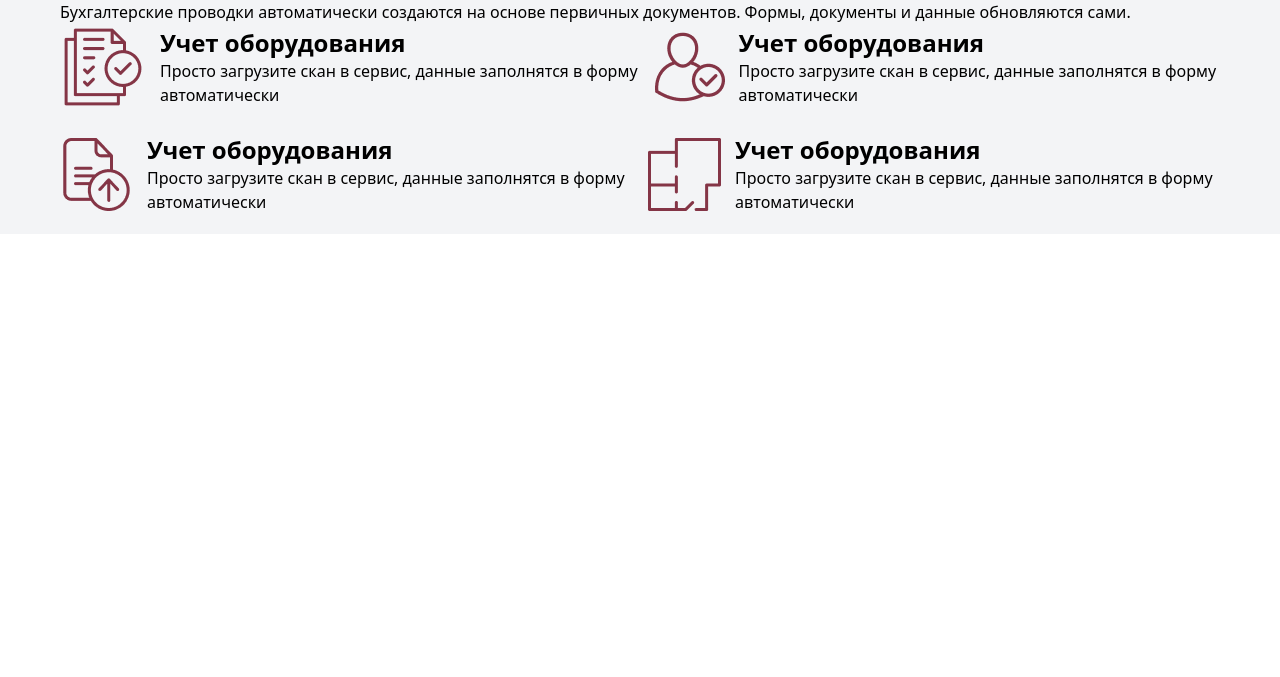
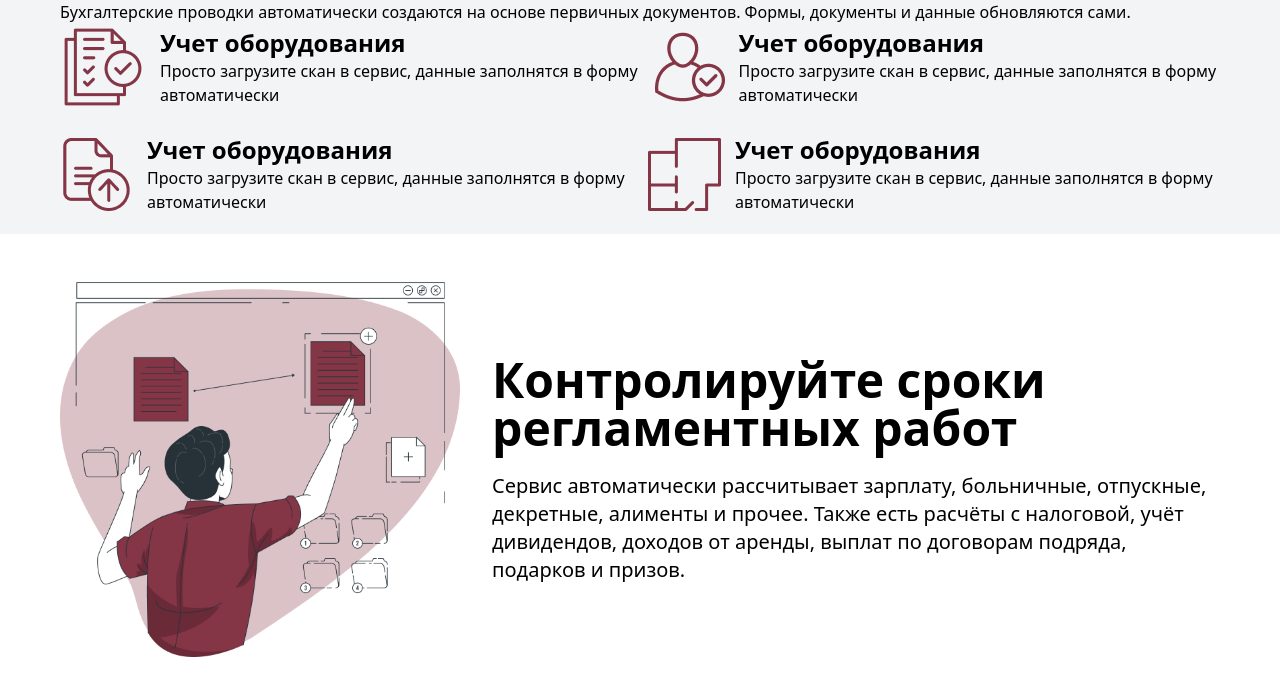
Before and after one commit to habibullohtuganov-ctrl/home_work12, a website: page index.html in a window 1280 px wide. Shown: the part 1341-2018 px from the top of the page. Before the commit the page ends 1575 px from the top, so only its background shows below. Drawn offline with Linux system fonts and the light colour scheme.

Commit message:
ninth commit

```diff
--- a/index.html
+++ b/index.html
@@ -125,6 +125,14 @@
         </div>
     </div>
 
+    <div class="max-w-300 m-auto flex justify-between items-center p-5 flex-col-reverse lg:flex-row gap-4 md:flex-row lg:gap-8 mt-7">
+        <img src="./src/img/Frame (41).png" class="md:w-100">
+        <div class="flex flex-col gap-5">
+            <h1 class="text-5xl font-bold">Контролируйте сроки <br> регламентных работ</h1>
+            <p class="text-xl">Сервис автоматически рассчитывает зарплату, больничные, отпускные, декретные, алименты и прочее. Также есть расчёты с налоговой, учёт дивидендов, доходов от аренды, выплат по договорам подряда, подарков и призов.</p>
+        </div>
+    </div>
+
 </body>
 
 </html>
```
Also changed, not shown: src/img/Frame (41).png (added), src/output.css.
